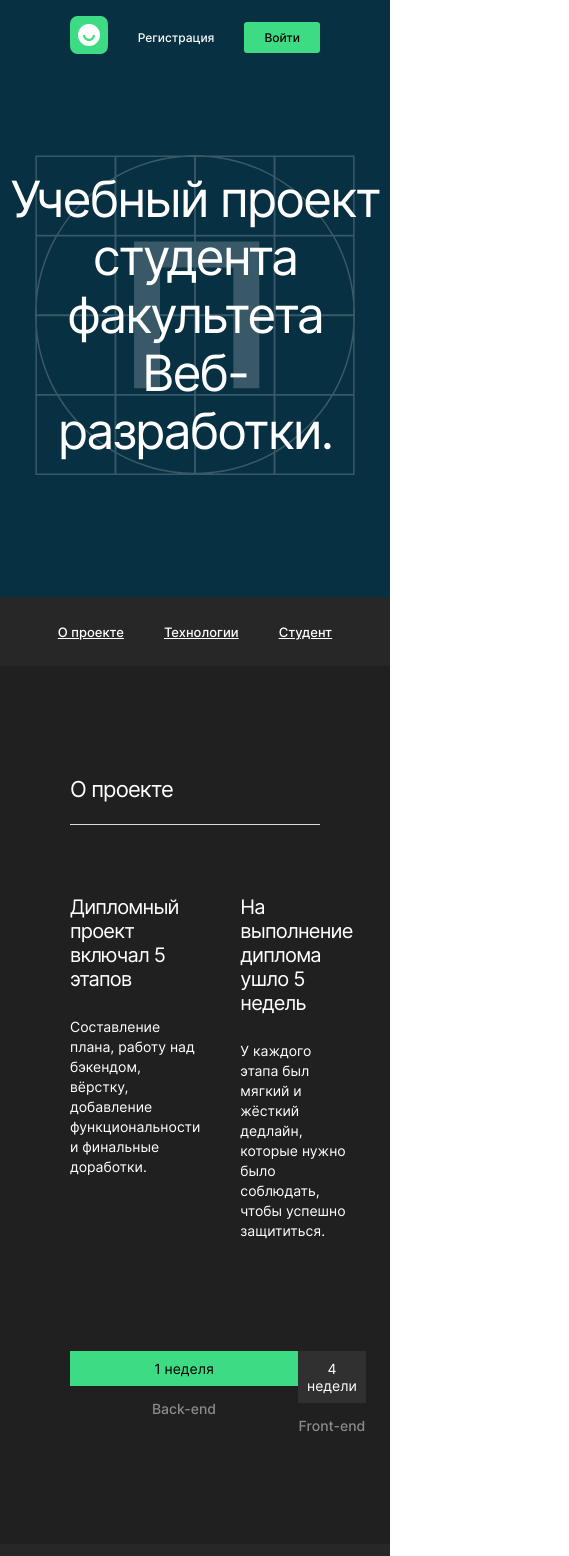
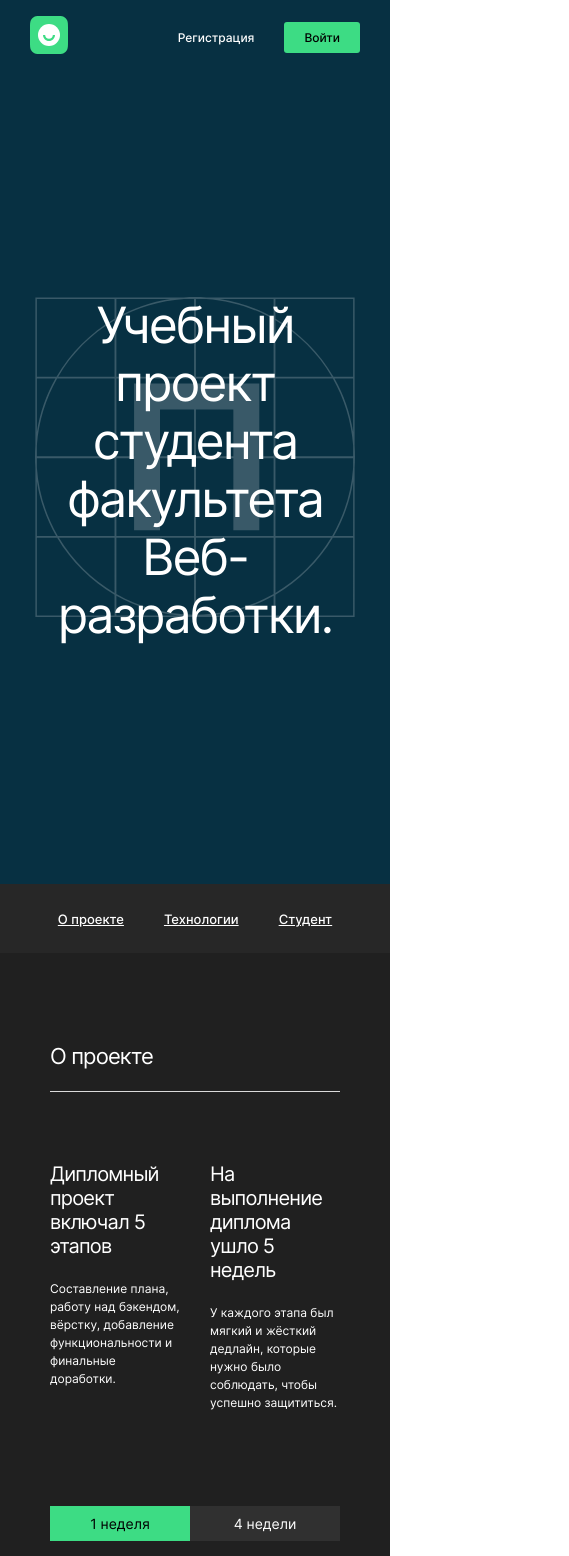
Before and after one commit to goplomah/movies-explorer-frontend, a React (Create React App) app: page / in a window 390 px wide. Shown: the top 1556 px of the page, 569 px wide, since content can reach past the window. Built offline with nearby package versions, Linux system fonts and the light colour scheme.

Commit message:
feat: адаптив лэндинга для 768px

```diff
--- a/src/components/AboutMe/AboutMe.css
+++ b/src/components/AboutMe/AboutMe.css
@@ -24,6 +24,10 @@
 .about-me__text-block {
   max-width: 600px;
   width: 100%;
+  display: flex;
+  min-height: 327px;
+  flex-direction: column;
+  justify-content: space-between;
 }
 
 .about-me__name {
@@ -61,7 +65,6 @@
   padding: 0;
   display: inline-block;
   text-decoration: none;
-  margin-top: 99px;
   color: #fff;
 }
 
@@ -78,3 +81,40 @@
 .about-me__photo:hover {
   box-shadow: 3px 3px 5px #3DDC84;
 }
+
+@media screen and (max-width: 826px) {
+  .about-me {
+    padding: 90px 50px 91px;
+  }
+
+  .about-me__name {
+    font-size: 40px;
+    line-height: 40px;
+    letter-spacing: -1.6px;
+  }
+
+  .about-me__wrapper {
+    gap: 49px;
+  }
+
+  .about-me__photo {
+    width: 255px;
+    height: 307px;
+  }
+
+  .about-me__description {
+    font-size: 12px;
+    line-height: 18px;
+  }
+
+  .about-me__text {
+    margin-top: 20px;
+    font-size: 12px;
+    line-height: 18px;
+  }
+
+  .about-me__text-block {
+    max-width: 355px;
+    min-height: 307px;
+  }
+}
--- a/src/components/AboutMe/AboutMe.jsx
+++ b/src/components/AboutMe/AboutMe.jsx
@@ -7,10 +7,12 @@ function AboutMe() {
       <h2 className="about-me__title">Студент</h2>
       <div className="about-me__wrapper">
         <div className="about-me__text-block">
+          <div className="about-me__wrapper-text">
           <h3 className="about-me__name">Кот Виталий</h3>
           <p className="about-me__description">Фронтенд-разработчик, 32 годика</p>
           <p className="about-me__text">Я родился и живу в Саратове, закончил факультет экономики СГУ. У меня есть жена
 и дочь. Я люблю слушать музыку, а ещё увлекаюсь бегом. Недавно начал кодить. С 2015 года работал в компании «СКБ Контур». После того, как прошёл курс по веб-разработке, начал заниматься фриланс-заказами и ушёл с постоянной работы.</p>
+          </div>
           <a target="_blank" href="https://github.com/goplomah" className="about-me__link opacity" rel="noreferrer">Github</a>
         </div>
         <img src={cat} alt="аватар кота" className="about-me__photo" />
--- a/src/components/AboutProject/AboutProject.css
+++ b/src/components/AboutProject/AboutProject.css
@@ -88,3 +88,35 @@
   background-color: #303030;
   max-width: 912px;
 }
+
+@media screen and (max-width: 780px) {
+  .about-project {
+    padding: 90px 50px;
+  }
+
+  .about-project__info {
+    width: 319px;
+  }
+
+  .about-project__info-wrapper {
+    gap: 30px;
+    margin-bottom: 94px;
+  }
+
+  .about-project__info {
+    gap: 22px;
+  }
+
+  .about-project__info-text {
+    font-size: 12px;
+    line-height: 18px;
+  }
+
+  .about-project__scale-title_color_green {
+    width: 140px;
+  }
+
+  .about-project__scale-title_color_dark {
+    max-width: 528px;
+  }
+}
--- a/src/components/Footer/Footer.css
+++ b/src/components/Footer/Footer.css
@@ -51,3 +51,10 @@
   text-decoration: none;
   color: #fff;
 }
+
+@media screen and (max-width: 780px) {
+  .footer {
+    padding-left: 30px;
+    padding-right: 30px;
+  }
+}
--- a/src/components/Header/Header.css
+++ b/src/components/Header/Header.css
@@ -14,3 +14,14 @@
   justify-content: space-between;
   align-items: center;
 }
+
+@media screen and (max-width: 780px) {
+  .header {
+    padding-left: 30px;
+    padding-right: 30px;
+  }
+}
+
+@media screen and (max-width: 480px) {
+
+}
--- a/src/components/Portfolio/Portfolio.css
+++ b/src/components/Portfolio/Portfolio.css
@@ -45,3 +45,19 @@
   padding: 5px 5px 0 0;
   width: 20px;
 }
+
+@media screen and (max-width: 780px) {
+  .portfolio {
+    padding: 0 50px 91px;
+  }
+
+  .portfolio__link {
+    letter-spacing: -1.12px;
+    font-size: 28px;
+  }
+
+  .portfolio__arrow {
+    padding: 4px 4px 0 0;
+    width: 17px;
+  }
+}
--- a/src/components/Promo/Promo.css
+++ b/src/components/Promo/Promo.css
@@ -12,7 +12,7 @@
 
 .promo__title {
   margin: 0;
-  padding: 82px 10px 122px;
+  padding: 82px 19px 122px;
   box-sizing: border-box;
   max-width: 750px;
   width: 100%;
@@ -23,3 +23,15 @@
   line-height: 58px;
   letter-spacing: -2px;
 }
+
+@media screen and (max-width: 780px) {
+  .promo {
+    min-height: 784px;
+    background-position: top 224px center;
+  }
+
+  .promo__title {
+    padding-top: 223px;
+    padding-bottom: 240px;
+  }
+}
--- a/src/components/Techs/Techs.css
+++ b/src/components/Techs/Techs.css
@@ -42,7 +42,6 @@
   max-width: 460px;
   text-align: center;
   letter-spacing: -0.56px;
-
 }
 
 .seven-techs__items {
@@ -75,3 +74,27 @@
   background-color: #3DDC84;
   transform: scale(1.1);
 }
+
+@media screen and (max-width: 780px) {
+  .tech {
+    padding: 90px 50px;
+  }
+
+  .seven-techs__title {
+    padding-top: 82px;
+  }
+
+  .seven-techs__text {
+    font-size: 12px;
+    line-height: 18px;
+    letter-spacing: -0.48px;
+    padding-top: 22px;
+    padding-bottom: 83px;
+  }
+
+  .seven-techs__item {
+    font-size: 12px;
+    width: 84px;
+    letter-spacing: -0.48px;
+  }
+}
```
